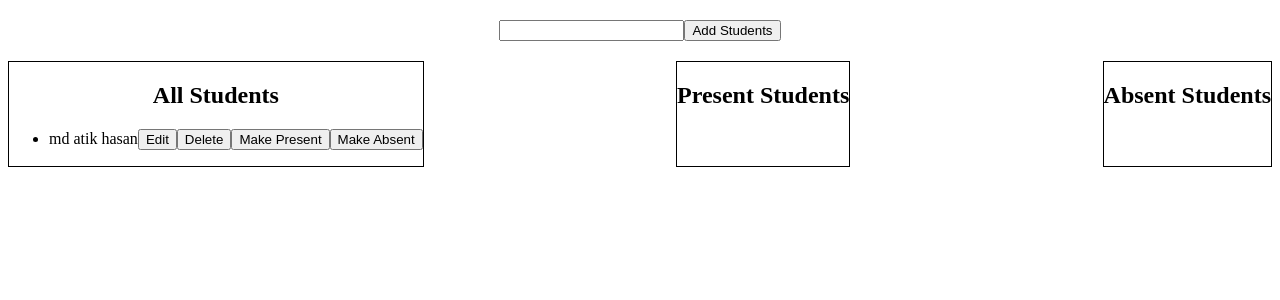
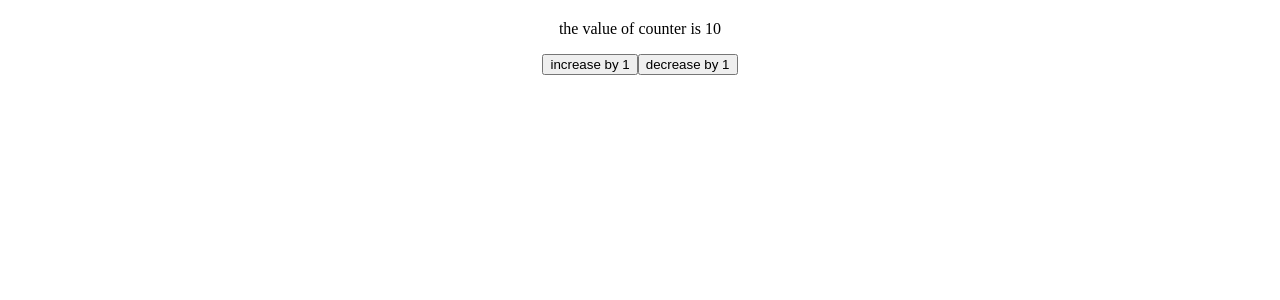
Before and after one commit to atikhasan007/simple-Student-attendance, a React (Vite) app: page / in a window 1280 px wide. Shown: the top 300 px of the page. Built offline with nearby package versions, Linux system fonts and the light colour scheme.

Commit message:
using useReducer and argument of dispatch is string

```diff
--- a/src/App.jsx
+++ b/src/App.jsx
@@ -4,15 +4,51 @@ import StudentFrom from './components/StudentFrom';
 import StudentSection from './components/StudentSection';
 import StudentProvider from './context/Student';
 
+import { useReducer } from 'react';
+
+const counterReducer = (state, action)=>{
+  // if(action === "increase"){
+  //    return state + 1;
+  // }
+  // else{
+  //   return state - 1;
+  // }
+
+
+
+  switch(action){
+    case  "increase" :
+      return state + 1;
+    case "decrease" :
+      return state - 1;
+
+  }
+}
+
 const App = () => {
+  // return (
+  //   <StudentProvider>
+  //        <div className='App'>
+  //       <StudentFrom />
+  //       <StudentSection />
+  //   </div>
+  //   </StudentProvider>
+
+  // )
+
+
+
+  const [counter, dispatch] = useReducer( counterReducer , 10);
+
+
+
   return (
-    <StudentProvider>
-         <div className='App'>
-        <StudentFrom />
-        <StudentSection />
+    <div className='App'>
+      <p>the value of counter is {counter}</p>
+
+      <button onClick={()=>dispatch("increase")}>increase by 1</button>
+      <button onClick={()=>dispatch("decrease")}>decrease by 1</button>
     </div>
-    </StudentProvider>
-
   )
 }
 
```
